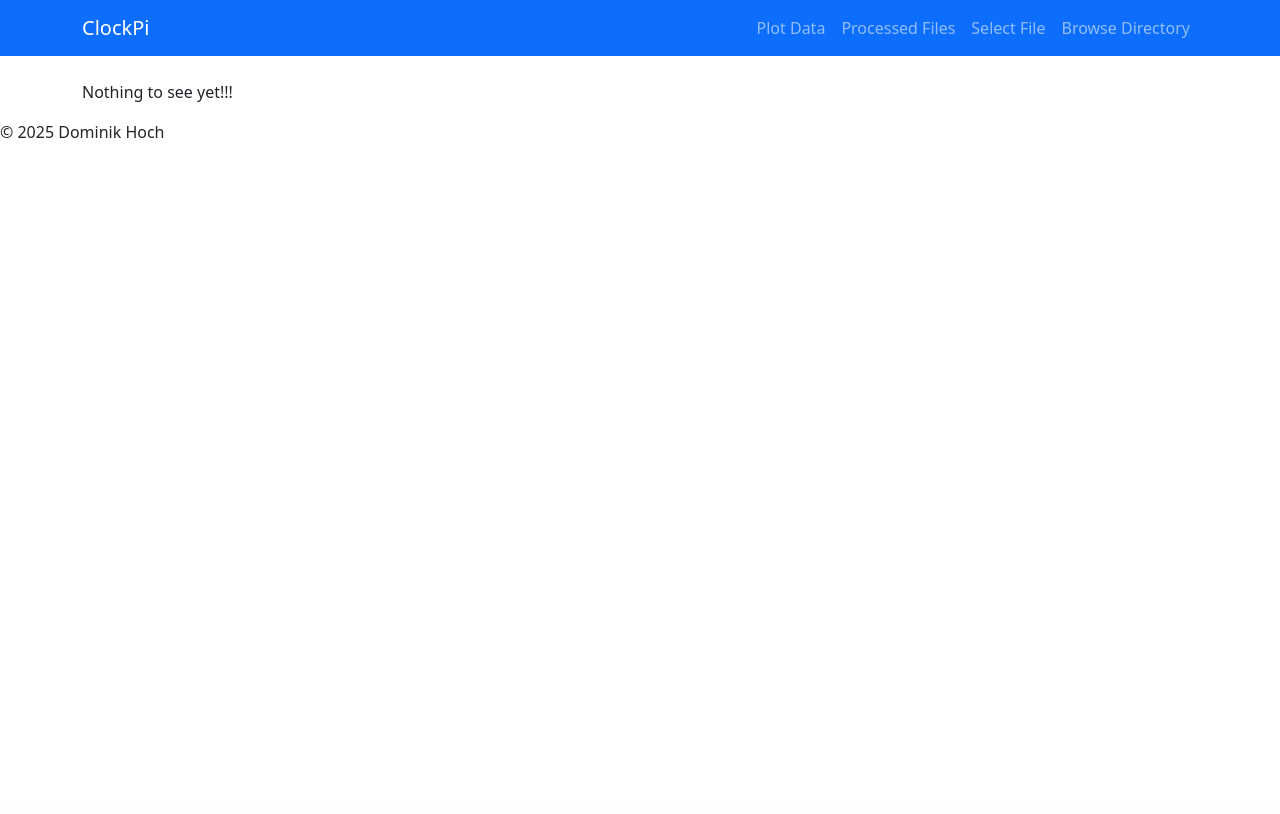
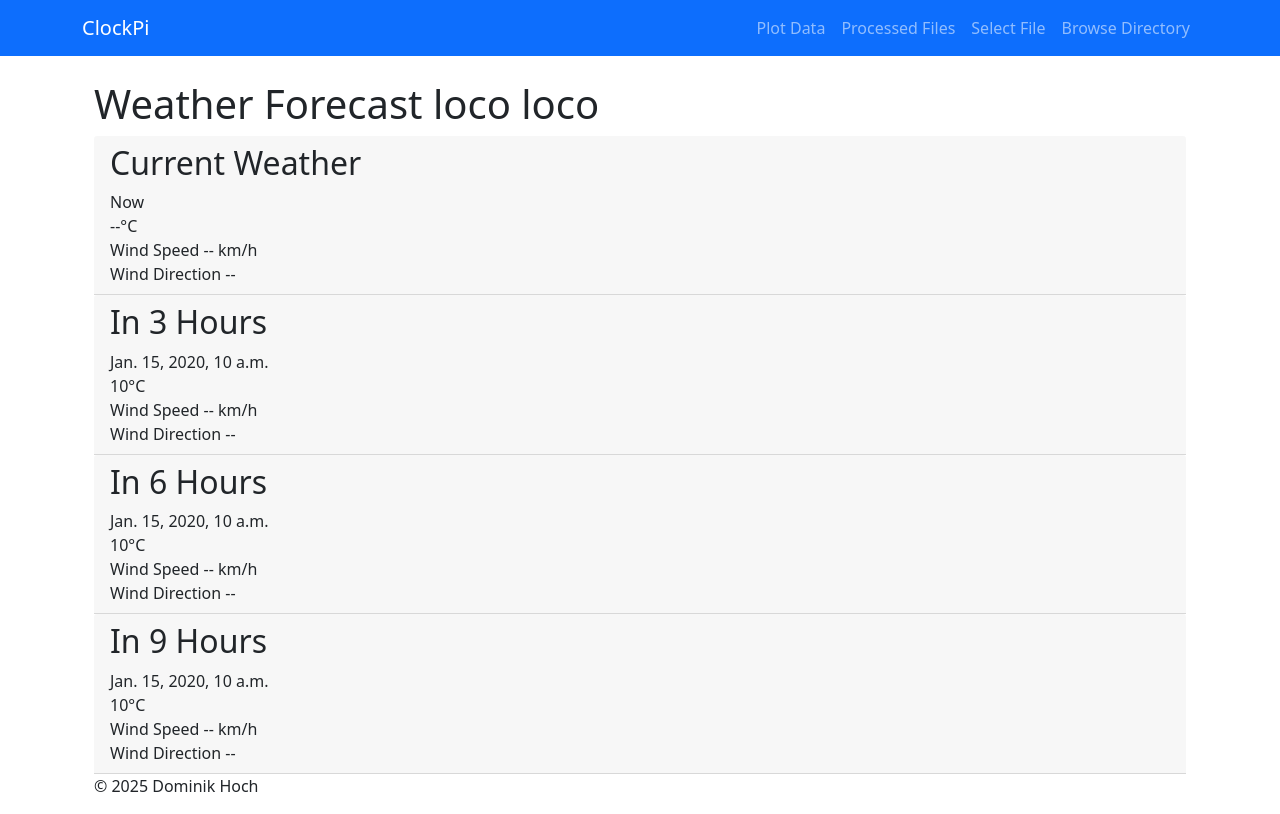
Before and after one commit to Dom2789/web_clockpi, a Django app: template src/templates/landing/landing_page.html in a window 1280 px wide. Before the commit the page ends 138 px from the top, so only its background shows below. Run offline with Django 3.2, Linux system fonts and the light colour scheme; the template is opened without the code that fills it: most values are stand-ins (such as "Sample title", 1, 10 or a date in 2020).

Commit message:
implemented first draft of landing_page, next step add openweather_api module and fill 'context' with real data

```diff
--- a/pyproject.toml
+++ b/pyproject.toml
@@ -7,5 +7,6 @@ requires-python = ">=3.9"
 dependencies = [
     "django>=4.2.24",
     "matplotlib>=3.9.4",
+    "requests>=2.32.5",
     "seaborn>=0.13.2",
 ]
--- a/src/templates/landing/landing_page.html
+++ b/src/templates/landing/landing_page.html
@@ -2,8 +2,86 @@
 
 {% block content %}
 
-    <div class="todo">
-        <p>Nothing to see yet!!!</p>
+ <div class="container">
+        <h1>Weather Forecast {{ city|default:"loco loco" }}</h1>
+
+        <div class="weather-grid">
+            <!-- Current Weather -->
+            <div class="weather-card current">
+                <div class="card-header">
+                    <h2>Current Weather</h2>
+                    <div class="time">{{ current.time|default:"Now" }}</div>
+                <div class="temperature">{{ current.temp|default:"--" }}°C</div>
+                <div class="weather-details">
+                    <div class="detail-item">
+                        <span class="detail-label">Wind Speed</span>
+                        <span class="detail-value">{{ current.wind_speed|default:"--" }} km/h</span>
+                    </div>
+                    <div class="detail-item">
+                        <span class="detail-label">Wind Direction</span>
+                        <span class="detail-value">{{ current.wind_direction|default:"--" }}
+                    </div>
+                </div>
+            </div>
+
+            <!-- +3 Hours -->
+            <div class="weather-card">
+                <div class="card-header">
+                    <h2>In 3 Hours</h2>
+                    <div class="time">{{ forecast_3h.time }}</div>
+
+                <div class="temperature">{{ forecast_3h.temp|default:"--" }}°C</div>
+                <div class="weather-details">
+                    <div class="detail-item">
+                        <span class="detail-label">Wind Speed</span>
+                        <span class="detail-value">{{ forecast_3h.wind_speed|default:"--" }} km/h</span>
+                    </div>
+                    <div class="detail-item">
+                        <span class="detail-label">Wind Direction</span>
+                        <span class="detail-value">{{ forecast_3h.wind_direction|default:"--" }}
+                    </div>
+                </div>
+            </div>
+
+            <!-- +6 Hours -->
+            <div class="weather-card">
+                <div class="card-header">
+                    <h2>In 6 Hours</h2>
+                    <div class="time">{{ forecast_6h.time }}</div>
+
+                <div class="temperature">{{ forecast_6h.temp|default:"--" }}°C</div>
+                <div class="weather-details">
+                    <div class="detail-item">
+                        <span class="detail-label">Wind Speed</span>
+                        <span class="detail-value">{{ forecast_6h.wind_speed|default:"--" }} km/h</span>
+                    </div>
+                    <div class="detail-item">
+                        <span class="detail-label">Wind Direction</span>
+                        <span class="detail-value">{{ forecast_6h.wind_direction|default:"--" }}
+                    </div>
+                </div>
+            </div>
+
+            <!-- +9 Hours -->
+            <div class="weather-card">
+                <div class="card-header">
+                    <h2>In 9 Hours</h2>
+                    <div class="time">{{ forecast_9h.time }}</div>
+
+                <div class="temperature">{{ forecast_9h.temp|default:"--" }}°C</div>
+                <div class="weather-details">
+                    <div class="detail-item">
+                        <span class="detail-label">Wind Speed</span>
+                        <span class="detail-value">{{ forecast_9h.wind_speed|default:"--" }} km/h</span>
+                    </div>
+                    <div class="detail-item">
+                        <span class="detail-label">Wind Direction</span>
+                        <span class="detail-value">{{ forecast_9h.wind_direction|default:"--" }}
+                    </div>
+                </div>
+            </div>
+        </div>
     </div>
 
+
 {% endblock %}
```
Also changed, not shown: src/landing/views.py (+54 -2 lines), 2 other files.
